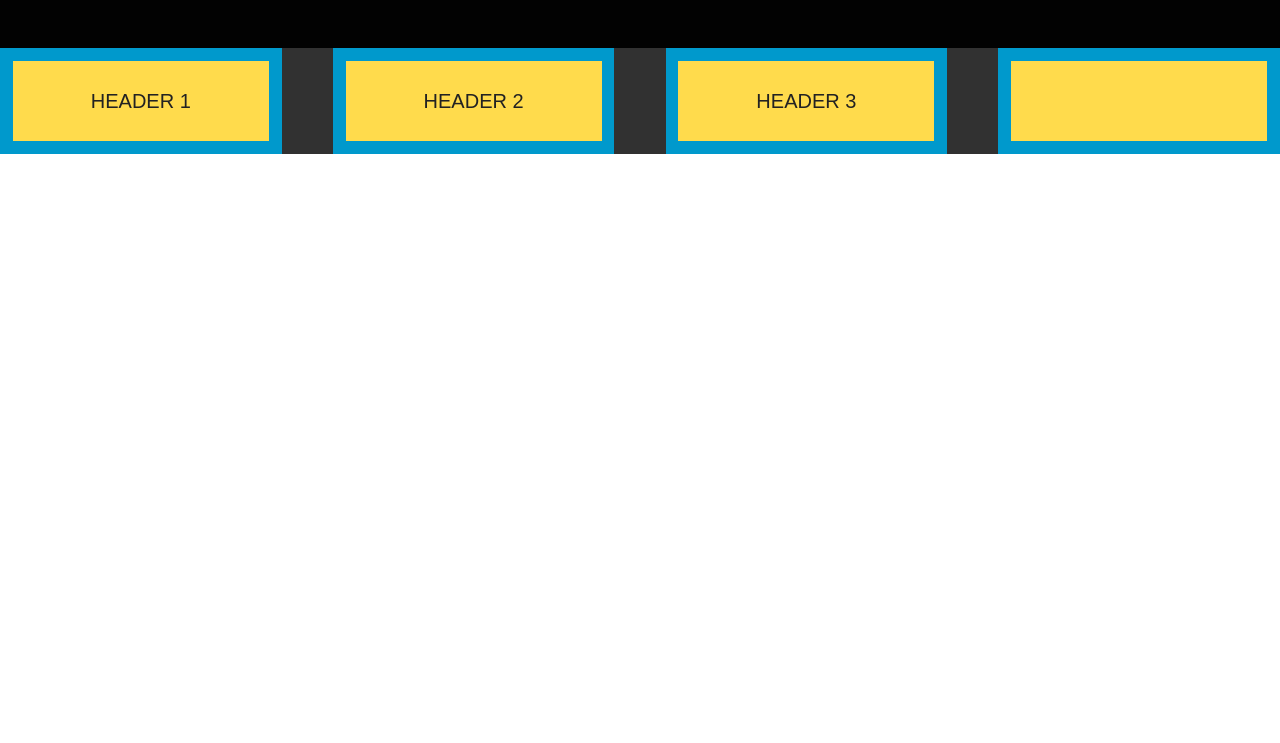
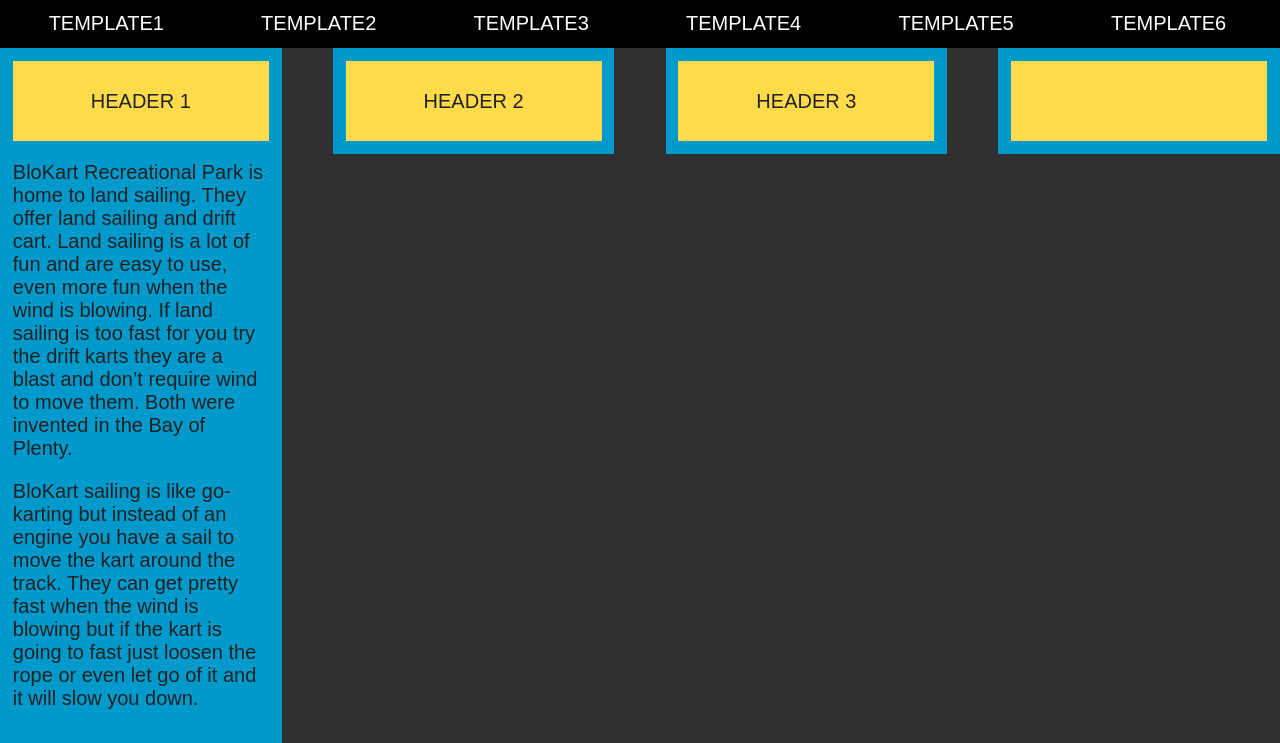
Before and after one commit to mattcollie/ass4, a plain HTML site: page template4.html in a window 1280 px wide. Shown: the part 202-945 px from the top of the page. Before the commit the page ends 800 px from the top, so only its background shows below. Drawn offline with Linux system fonts and the light colour scheme.

Commit message:
Updating templates

```diff
--- a/template4.html
+++ b/template4.html
@@ -26,7 +26,12 @@
         </div>
         <nav>
             <ul>
-                <li><a class="navlinks" href=""></a></li>
+                <li><a class="navlinks" href="template1.html">TEMPLATE1</a></li>
+                <li><a class="navlinks" href="template2.html">TEMPLATE2</a></li>
+                <li><a class="navlinks" href="template3.html">TEMPLATE3</a></li>
+                <li><a class="navlinks" href="template4.html">TEMPLATE4</a></li>
+                <li><a class="navlinks" href="template5.html">TEMPLATE5</a></li>
+                <li><a class="navlinks" href="template6.html">TEMPLATE6</a></li>
             </ul>
         </nav>
 
@@ -35,6 +40,20 @@
                 <span class="grid-4-3 column">
                     <span class="title">HEADER 1</span>
                     <span class="context">
+                        <p>BloKart Recreational Park is home to land sailing.
+                        They offer land sailing and drift cart. Land sailing
+                        is a lot of fun and are easy to use, even more fun
+                        when the wind is blowing. If land sailing is too fast
+                        for you try the drift karts they are a blast and don’t
+                         require wind to move them. Both were invented in the Bay of Plenty.
+                        </p>
+                        <p>
+                            BloKart sailing is like go-karting but instead of an
+                            engine you have a sail to move the kart around the
+                            track. They can get pretty fast when the wind is
+                            blowing but if the kart is going to fast just loosen
+                             the rope or even let go of it and it will slow you down.
+                        </p>
                     </span>
                 </span>
                 <span class="grid-4-3 column">
```
Also changed, not shown: template1.html (+6 -1 lines), template2.html (+6 -1 lines), template3.html (+6 -1 lines), template5.html (+6 -1 lines), template6.html (+6 -1 lines).
